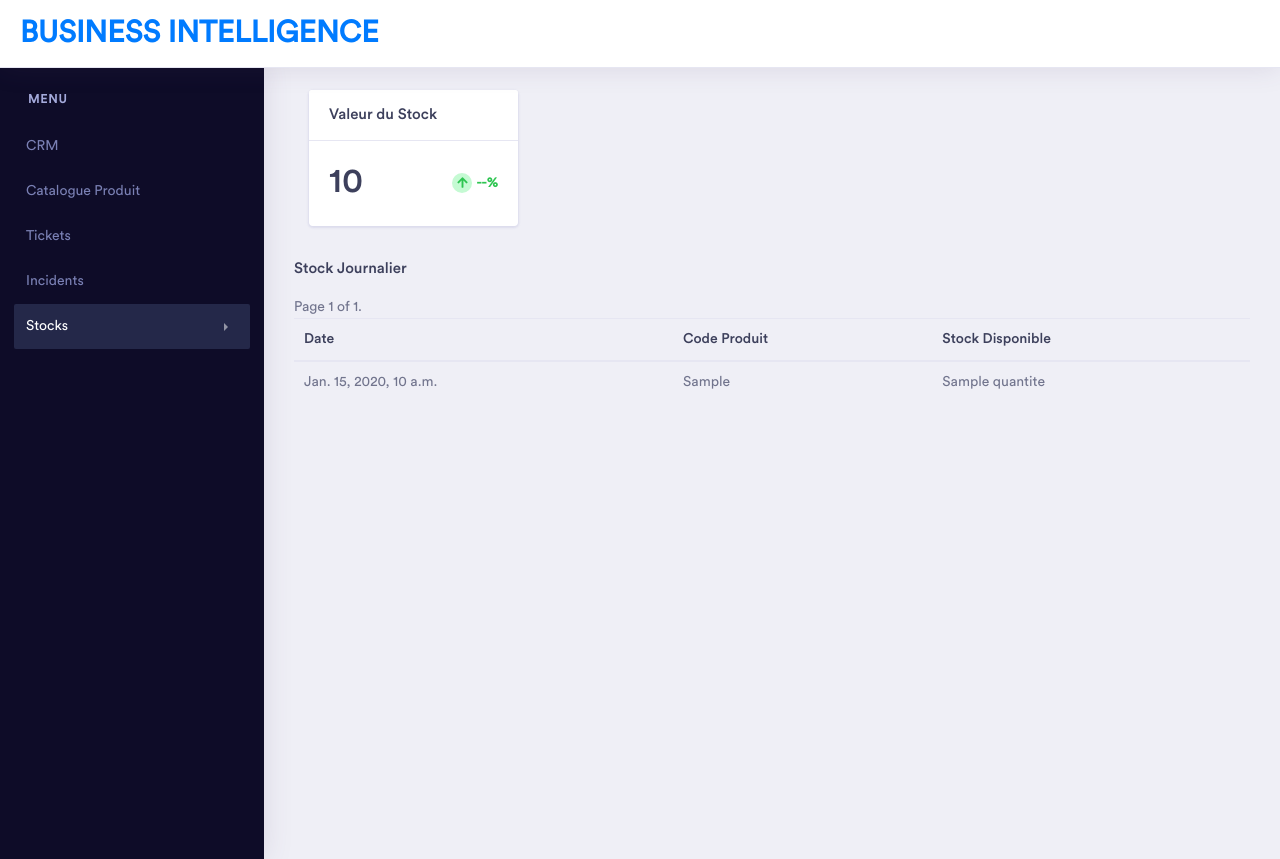
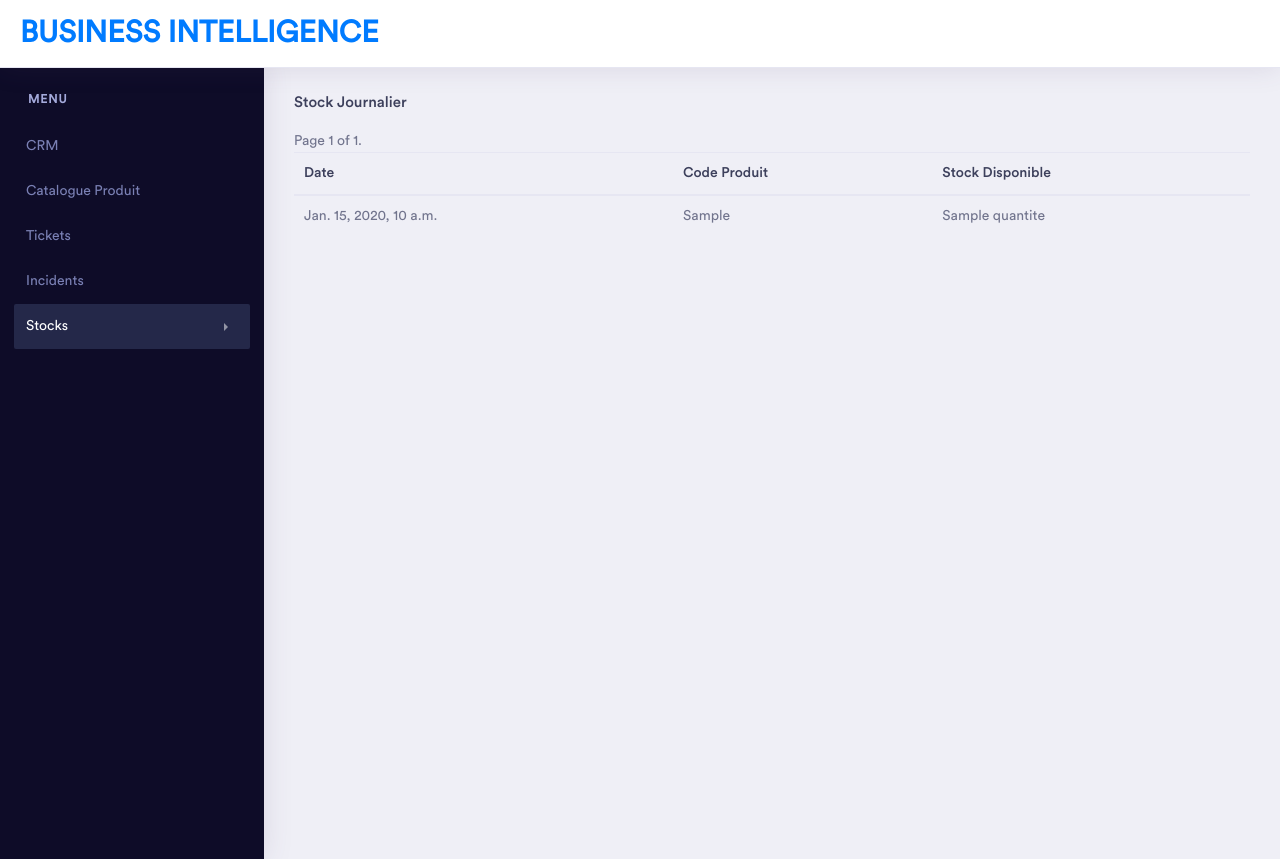
Before and after one commit to ursi-2020/business-intelligence, a Django app: template application/djangoapp/templates/stock.html in a window 1280 px wide. Shown: the top 859 px of the page. Run offline with Django 3.2, Linux system fonts and the light colour scheme; the template is opened without the code that fills it: most values are stand-ins (such as "Sample title", 1, 10 or a date in 2020); parts of the project's set-up code (start-up, migrations or seed data) failed here and were passed over; some libraries are stand-ins or nearby versions; some web fonts are replaced.

Commit message:
On revert.

```diff
--- a/application/djangoapp/templates/stock.html
+++ b/application/djangoapp/templates/stock.html
@@ -4,20 +4,6 @@
     {% load static %}
 
     <div class="container-fluid  dashboard-content">
-        <div class="col-xl-3 col-lg-6 col-md-6 col-sm-12 col-12">
-            <div class="card">
-                <h5 class="card-header">Valeur du Stock</h5>
-                <div class="card-body">
-                    <div class="metric-value d-inline-block">
-                        <h1 class="mb-1">{{ val_stock }}</h1>
-                    </div>
-                    <div class="metric-label d-inline-block float-right text-success font-weight-bold">
-                        <span class="icon-circle-small icon-box-xs text-success bg-success-light"><i
-                                class="fa fa-fw fa-arrow-up"></i></span><span class="ml-1">--%</span>
-                    </div>
-                </div>
-            </div>
-        </div>
         <h5>Stock Journalier</h5>
         <table class="table table-sm">
             <thead>
```
Also changed, not shown: application/djangoapp/templates/stock_magasin.html (+0 -14 lines), application/djangoapp/views.py (+2 -16 lines).
